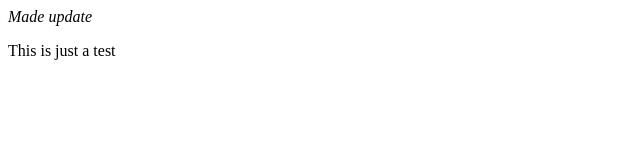
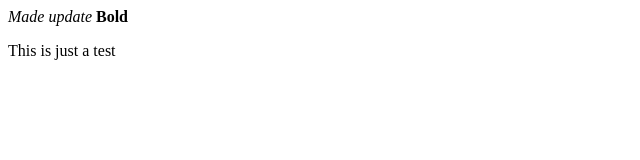
Before and after one commit to Shereen-mohamed/Learn-Git, a plain HTML site: page index.html in a window 1280 px wide. Shown: the full height of the page, 0-640 px from the left. Drawn offline with Linux system fonts and the light colour scheme.

Commit message:
Added strong tag

```diff
--- a/index.html
+++ b/index.html
@@ -4,6 +4,7 @@
 </head>
 <body>
 <em>Made update</em>
+<strong> Bold </strong>
 <p> This is just a test</p>
 </body>
 </html>
```
